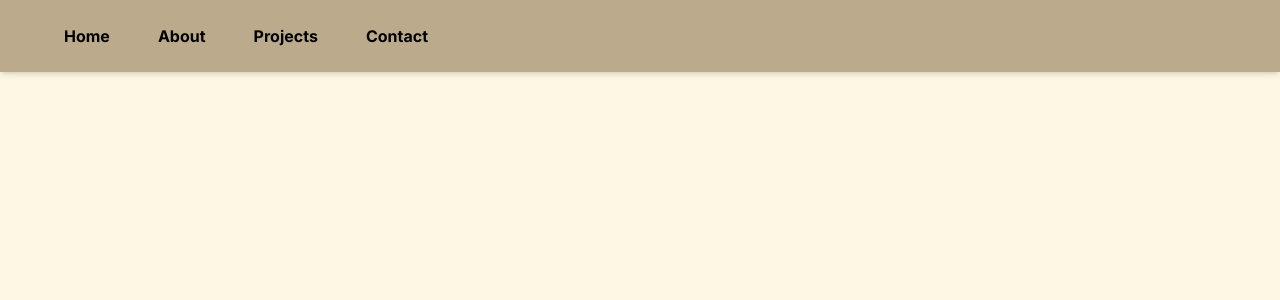
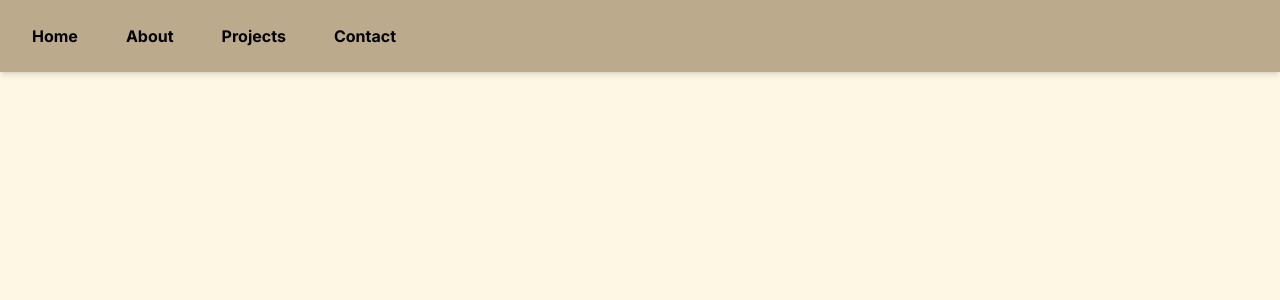
Before and after one commit to CHOKOLOKI/Nextjs_web, a Next.js app: page / in a window 1280 px wide. Shown: the top 300 px of the page. Built offline with nearby package versions, Linux system fonts and the light colour scheme.

Commit message:
add unsaved

```diff
--- a/app/components/navbar.tsx
+++ b/app/components/navbar.tsx
@@ -5,7 +5,7 @@ import Link from 'next/link'
 const Navbar: React.FC = () => {
   return (
     <nav className="p-4 shadow-md">
-      <div className="container mx-8 flex items-center justify-between">
+      <div className="container mx-auto flex items-center justify-between">
         <div className="flex items-center space-x-4">
           <div className="hidden lg:flex space-x-4">
             <Link href="/" className=" text-black font-bold py-2 px-4 rounded-full focus:outline-0 focus:shadow-outline-blue active:shadow-md" id='links'>
```
